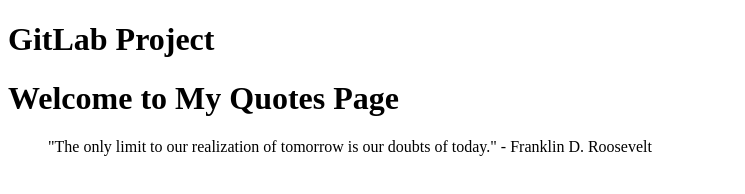
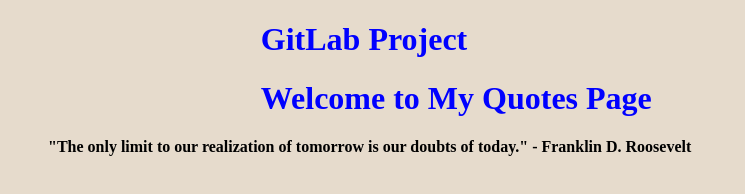
Before and after one commit to kodypope/GitLab2, a plain HTML site: page index.html in a window 1280 px wide. Shown: the whole page, without its empty margins (0-745 px from the left). Drawn offline with Linux system fonts and the light colour scheme.

Commit message:
Linked CSS and added background color, and changed h1 text color, and changes font of blockquote

```diff
--- a/index.html
+++ b/index.html
@@ -1,15 +1,17 @@
 <!DOCTYPE html>
 <html lang="en">
-<head>
-    <meta charset="UTF-8">
-    <meta name="viewport" content="width=device-width, initial-scale=1.0">
+  <head>
+    <meta charset="UTF-8" />
+    <meta name="viewport" content="width=device-width, initial-scale=1.0" />
     <title>Our GitLab Project</title>
-</head>
-<body>
+    <link rel="stylesheet" type="text/css" href="style.css" />
+  </head>
+  <body>
     <h1>GitLab Project</h1>
     <h1>Welcome to My Quotes Page</h1>
     <blockquote>
-        "The only limit to our realization of tomorrow is our doubts of today." - Franklin D. Roosevelt
+      "The only limit to our realization of tomorrow is our doubts of today." -
+      Franklin D. Roosevelt
     </blockquote>
-</body>
+  </body>
 </html>
--- a/style.css
+++ b/style.css
@@ -0,0 +1,13 @@
+body {
+  background-color: #e6dbcc;
+}
+
+h1 {
+  text-indent: 20%;
+  color: blue;
+}
+
+blockquote {
+  font-family: zapfino;
+  font-weight: bolder;
+}
```
